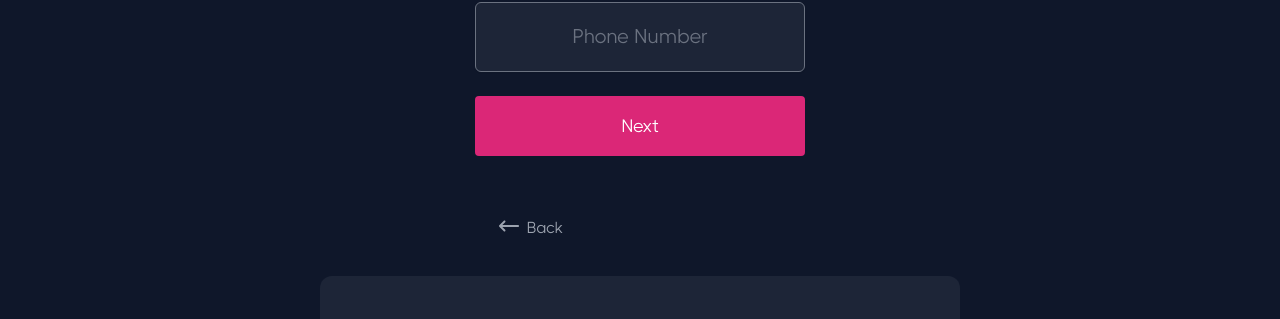
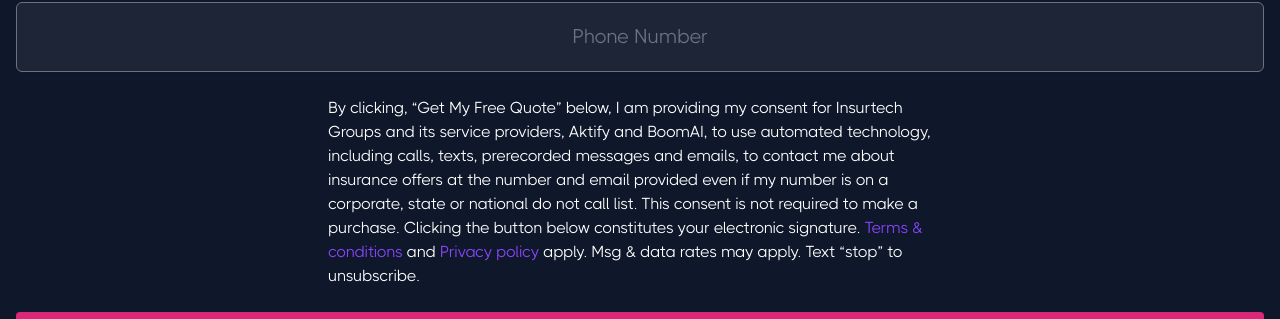
Before and after one commit to InsurTech-Groups/Commerical-Form-English, a React (Create React App) app: page /email-phone in a window 1280 px wide. Shown: the part 428-747 px from the top of the page. Built offline with nearby package versions, Linux system fonts and the light colour scheme; no server answers.

Commit message:
updated tcpa

```diff
--- a/src/data/postToJangle.js
+++ b/src/data/postToJangle.js
@@ -38,7 +38,7 @@
       "user_agent": "Mozilla/5.0 (X11; Linux x86_64) AppleWebKit/537.36 (KHTML, like Gecko) Chrome/51.0.2704.103 Safari/537.36",
       "landing_page_url": "https://www.commercial.insurtechgroups.com",
       "tcpa_compliant": true,
-      "tcpa_consent_text": "I agree to receive to be contacted by phone or email."
+      'tcpa_consent_text': "By clicking Get My Free Quote below, I am agreeing to receive text messages from InsurTech Groups and business partners. I provide my signature expressly consenting to recurring contact from Insurtech Groups or its business partners at the number I provided regarding products or services via live, automated or prerecorded telephone call, text message, or email. I understand that my telephone company may impose charges on me for these contacts, and I am not required to enter into this agreement as a condition of purchasing property, goods, or services. I understand that I can revoke this consent at any time. Terms & conditions & Privacy policy apply."
       },
 
       "contact": {
--- a/src/questions/EmailPhone.jsx
+++ b/src/questions/EmailPhone.jsx
@@ -193,7 +193,24 @@
                   }}
                   />
 
-            </div>
+              </div>
+
+              <p className="text-white lg:w-1/2 md:w-full sm:w-full">
+                By clicking, “Get My Free Quote” below, I am providing my consent for Insurtech Groups and its service providers, Aktify and BoomAI, to use automated technology, including calls, texts, prerecorded messages and emails, to contact me about insurance offers at the number and email provided even if my number is on a corporate, state or national do not call list. This consent is not required to make a purchase.  Clicking the button below constitutes your electronic signature. <a
+                    className="text-button-purple "
+                    href="https://www.insurtechgroups.com/terms-conditions"
+                  >
+                    {" "}
+                    Terms & conditions
+                  </a>{" "} and <a
+                    href="https://www.insurtechgroups.com/privacy-policy"
+                    className="text-button-purple"
+                  >
+                    Privacy policy
+                  </a>{" "} apply. Msg & data rates may apply. Text “stop” to unsubscribe.
+
+
+                </p>
 
             <button
           type="submit"
```
